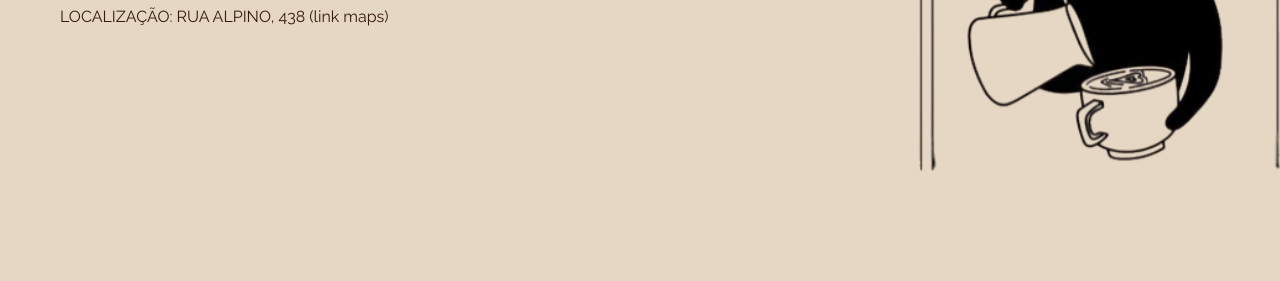
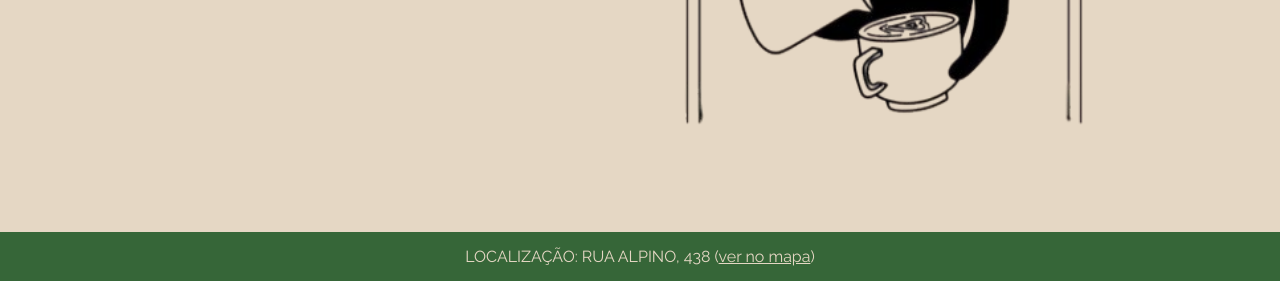
Before and after one commit to nnicoless/cafeteria-meow, a plain HTML site: page index.html in a window 1280 px wide. Shown: the part 519-800 px from the top of the page. Drawn offline with Linux system fonts and the light colour scheme.

Commit message:
Add files via upload

```diff
--- a/index.html
+++ b/index.html
@@ -30,8 +30,6 @@
         <p>A ÚNICA CAFETERIA COM GATINHOS DA CIDADE! <br>
         VENHA NOS CONHECER! <br>
         </p>
-
-        <h6>LOCALIZAÇÃO: RUA ALPINO, 438 (link maps)</h6>
       </div>
     </div>
 
@@ -40,5 +38,9 @@
     </div>
   </main>
 
+  <footer>
+    <p>LOCALIZAÇÃO: RUA ALPINO, 438 (<a href="#">ver no mapa</a>)</p>
+  </footer>
+
 </body>
 </html>
--- a/style.css
+++ b/style.css
@@ -24,6 +24,9 @@
 body {
   background-color: var(--fundo);
   font-family: "Raleway", sans-serif;
+  display: flex;
+  flex-direction: column;
+  min-height: 100vh; /* garante footer embaixo */
 }
 
 header {
@@ -53,10 +56,10 @@ nav a {
 }
 
 .container {
+  flex: 1; /* ocupa o espaço entre header e footer */
   display: flex;
   justify-content: space-between;
   align-items: center;
-  height: calc(100vh - 80px);
   padding: 0 60px;
 }
 
@@ -87,18 +90,29 @@ nav a {
 .menores p {
   font-size: 1.2rem;
   margin-bottom: 20px;
-
 }
 
-.menores h6 {
-  font-size: 1rem;
-  font-weight: normal;
-  color: var(--marrom-principal);
-  margin-bottom: 10%;
+.imagem {
+  flex: 1;
+  display: flex;
+  justify-content: center;
+  align-items: center;
 }
 
 .imagem img {
-    width: 100%;
-    height: 100%;
-    margin-left: 9vh;
-    margin-top: 10vh; }
+  width: 100%;
+  max-width: 400px;
+  height: auto;
+}
+
+footer {
+  background-color: var(--verde);
+  color: var(--fundo);
+  text-align: center;
+  padding: 15px;
+  font-size: 1rem;
+}
+footer a {
+  color: var(--fundo);
+  text-decoration: underline;
+}
```
